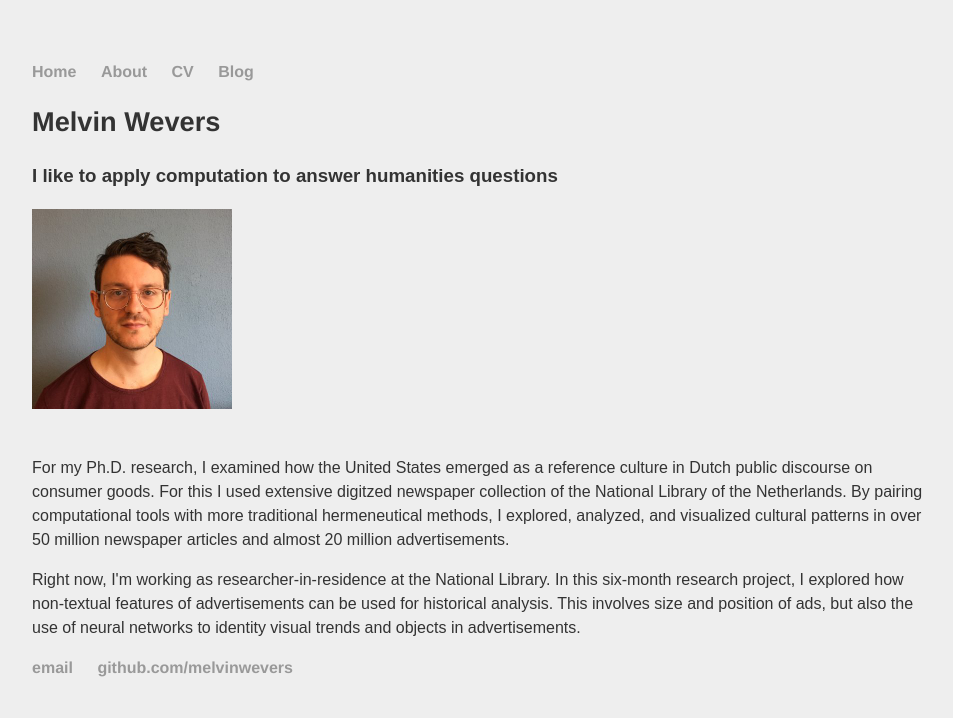
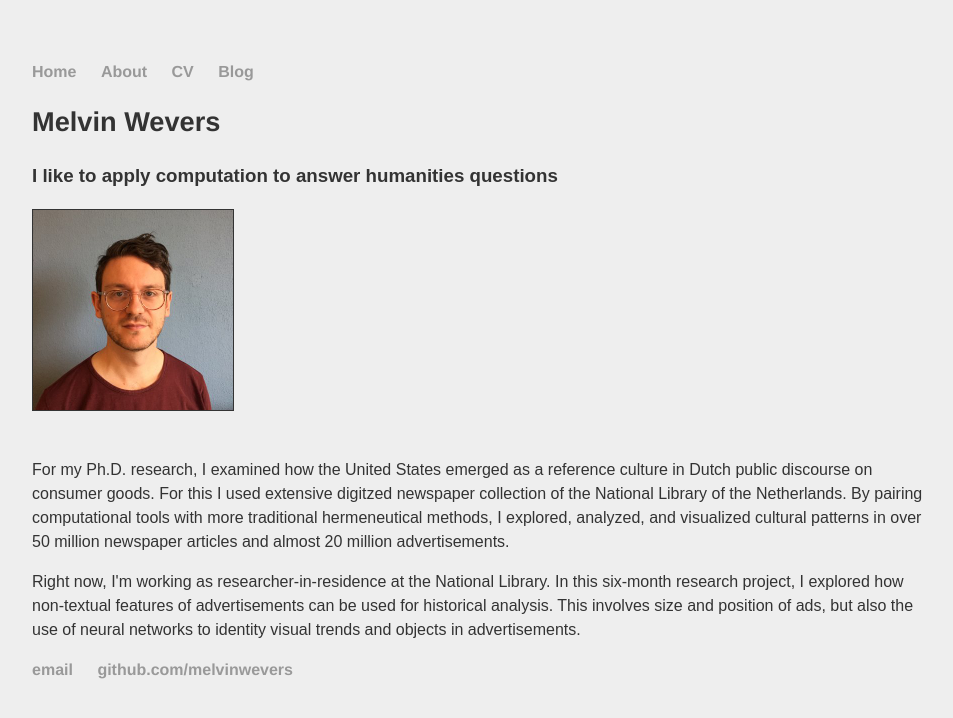
Before and after one commit to melvinwevers/backup-melvinwevers.github.io, a Jekyll site: the page built from index.html, in a window 1280 px wide. Shown: the top 718 px of the page, without its empty margins (160-1113 px from the left). Built offline with Jekyll 4.4.1, drawn with Linux system fonts in a browser that asks for light colours.

Commit message:
Update index.html

```diff
--- a/index.html
+++ b/index.html
@@ -5,7 +5,7 @@ title: Melvin Wevers
 <div class="blurb">
 	<h1>Melvin Wevers</h1>
 	<h3>I like to apply computation to answer humanities questions</h3>
-	<img src="images/photo.jpg" alt="hi" width = "200px" class="inline"/>
+	<img src="images/photo.jpg" alt="hi" border = "1" width = "200px" class="inline"/>
 	<br>
 	<br>
 	<p>For my Ph.D. research, I examined how the United States emerged as a reference culture in Dutch public discourse on consumer goods.
```
